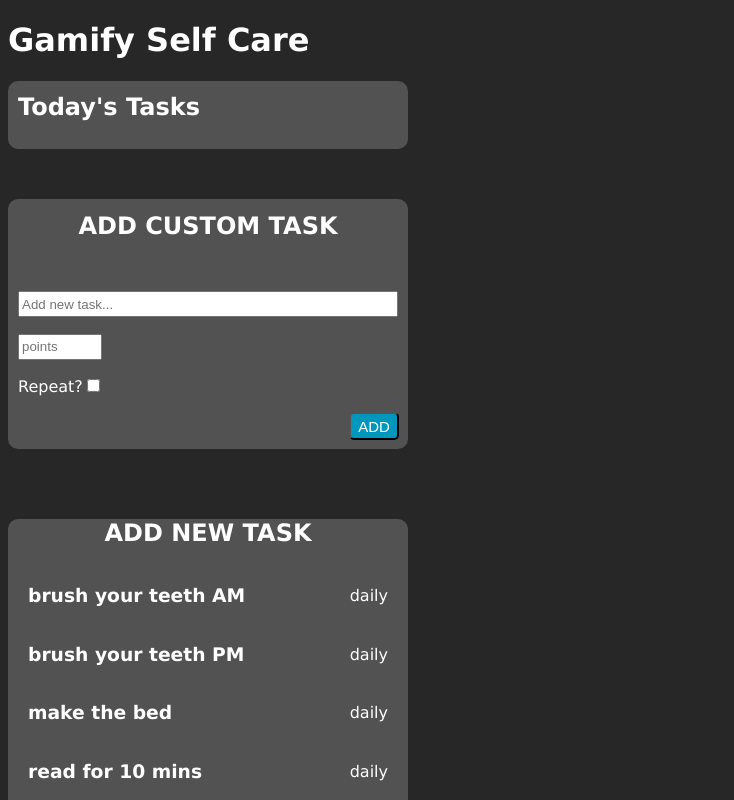
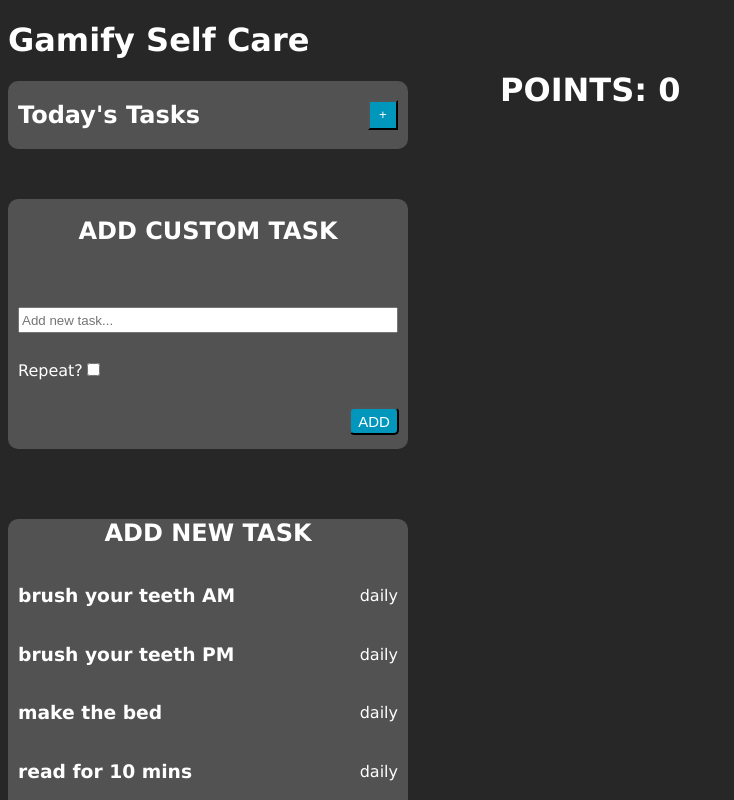
Before and after one commit to JoeHughes1/gamify-self-care, a React (Create React App) app: page / in a window 1280 px wide. Shown: the top 800 px of the page, without its empty margins (0-734 px from the left). Built offline with nearby package versions, Linux system fonts and the light colour scheme.

Commit message:
added points counter. added plus button in todays task list

```diff
--- a/src/App.js
+++ b/src/App.js
@@ -3,23 +3,38 @@ import React from "react";
 import CustomAddTask from "./CustomAddTask";
 import TaskList from "./TaskList";
 import AddNewTask from "./AddNewTask";
+import PointsCounter from "./PointsCounter";
 
 export default function App() {
 	const [tasks, setTasks] = useState([]);
 	const [taskName, setTaskName] = useState("");
-	const [points, setPoints] = useState(null);
+	const [points, setPoints] = useState(0);
 	const [repeat, setRepeat] = useState(false);
 	const [frequency, setFrequency] = useState("daily");
+
+	function handleCompleteTask(id) {
+		setTasks(
+			tasks.map((task) => {
+				if (task.id === id) {
+					setPoints((prev) => prev + task.points);
+					return { ...task, complete: !task.complete };
+				}
+				return task;
+			})
+		);
+	}
 
 	//handles submit button for CustomAddTask
 	function handleSubmitCustom(e) {
 		e.preventDefault();
 
+		if (!taskName) return;
+
 		setTasks([
 			...tasks,
 			{
 				name: taskName,
-				points: points,
+				points: 10,
 				id: Date.now(),
 				complete: false,
 				repeat: repeat,
@@ -41,15 +56,16 @@ export default function App() {
 		<>
 			<h1>Gamify Self Care</h1>
 			<div className="task-list">
-				<TaskList tasks={tasks} />
+				<TaskList
+					tasks={tasks}
+					handleCompleteTask={handleCompleteTask}
+				/>
 			</div>
 			<div className="custom-add-task__container">
 				<CustomAddTask
 					onSubmit={handleSubmitCustom}
 					taskName={taskName}
 					setTaskName={setTaskName}
-					points={points}
-					setPoints={setPoints}
 					repeat={repeat}
 					setRepeat={setRepeat}
 					frequency={frequency}
@@ -59,6 +75,7 @@ export default function App() {
 			<div>
 				<AddNewTask handleAddNewTask={handleAddNewTask} />
 			</div>
+			<PointsCounter points={points} />
 		</>
 	);
 }
--- a/src/CustomAddTask.js
+++ b/src/CustomAddTask.js
@@ -4,8 +4,6 @@ export default function CustomAddTask({
 	onSubmit,
 	taskName,
 	setTaskName,
-	points,
-	setPoints,
 	repeat,
 	setRepeat,
 	frequency,
@@ -20,13 +18,6 @@ export default function CustomAddTask({
 				className="custom-task-form__name"
 				value={taskName}
 				onChange={(e) => setTaskName(e.target.value)}
-			></input>
-			<input
-				type="number"
-				placeholder="points"
-				className="custom-task-form__pts"
-				value={points}
-				onChange={(e) => setPoints(e.target.value)}
 			></input>
 
 			<span>
--- /dev/null
+++ b/src/PointsCounter.js
@@ -0,0 +1,3 @@
+export default function PointsCounter({ points }) {
+	return <h1 className="points-counter">POINTS: {points}</h1>;
+}
--- a/src/Task.js
+++ b/src/Task.js
@@ -1,8 +1,6 @@
 import React, { useState } from "react";
 
-export default function Task({ task }) {
-	const [complete, setComplete] = useState(false);
-
+export default function Task({ task, handleCompleteTask }) {
 	return (
 		<ul
 			key={task.id}
@@ -22,8 +20,8 @@ export default function Task({ task }) {
 			<input
 				type="checkbox"
 				className="task-list__task-checkbox"
-				checked={complete}
-				onChange={() => setComplete(!complete)}
+				checked={task.complete}
+				onChange={() => handleCompleteTask(task.id)}
 			></input>
 		</ul>
 	);
--- a/src/TaskList.js
+++ b/src/TaskList.js
@@ -1,17 +1,20 @@
 import React from "react";
 import Task from "./Task";
 
-export default function TaskList({ tasks }) {
+export default function TaskList({ tasks, handleCompleteTask }) {
 	const taskList = tasks.map((task) => (
 		<li key={task.id}>
-			<Task task={task} />
+			<Task task={task} handleCompleteTask={handleCompleteTask} />
 		</li>
 	));
 
 	return (
-		<div>
-			<h2>Today's Tasks</h2>
+		<>
+			<div className="task-list__header">
+				<h2>Today's Tasks</h2>
+				<button className="task-list__add-button">+</button>
+			</div>
 			{taskList}
-		</div>
+		</>
 	);
 }
--- a/src/index.css
+++ b/src/index.css
@@ -1,3 +1,7 @@
+:root {
+	--dark-blue: rgb(1, 150, 187);
+}
+
 body {
 	font-family: "Lucida Sans", "Lucida Sans Regular", "Lucida Grande",
 		"Lucida Sans Unicode", Geneva, Verdana, sans-serif;
@@ -21,10 +25,22 @@ li {
 	background-color: rgba(168, 168, 168, 0.333);
 }
 
+.task-list__header {
+	display: flex;
+	justify-content: space-between;
+	align-items: center;
+	padding: 0px 10px;
+}
+
 .task-list h2 {
-	padding: 0px 10px;
 	position: relative;
-	top: -8px;
+}
+
+.task-list__add-button {
+	background-color: var(--dark-blue);
+	color: white;
+	width: 30px;
+	height: 30px;
 }
 
 .task-list__task {
@@ -113,7 +129,7 @@ li {
 .custom-task-form__submit {
 	height: 28px;
 	width: 50px;
-	background-color: rgb(1, 150, 187);
+	background-color: var(--dark-blue);
 	color: white;
 	font-size: 15px;
 	text-align: center;
@@ -127,7 +143,7 @@ li {
 
 .custom-task-form__submit:hover {
 	background-color: white;
-	color: rgb(1, 150, 187);
+	color: var(--dark-blue);
 	cursor: pointer;
 }
 
@@ -153,29 +169,42 @@ li {
 }
 
 .default-task {
-	width: 90%;
+	width: 95%;
 	display: flex;
 	flex-direction: row;
+	padding: 0px 10px;
 	align-items: center;
 	justify-content: space-between;
+	border-radius: 10px;
 }
 
 .default-task:hover {
-	background-color: rgba(96, 160, 181, 0.565);
+	background-color: var(--dark-blue);
 	cursor: pointer;
 }
 
 .add-custom-task-button {
 	width: 90%;
+	height: 40px;
 	display: flex;
 	flex-direction: row;
 	align-items: center;
 	justify-content: center;
 	background-color: rgb(1, 150, 187);
+	border-radius: 8px;
+	margin: 10px 0px;
 }
 
 .add-custom-task-button:hover {
 	cursor: pointer;
 	background-color: white;
-	color: rgb(1, 150, 187);
+	color: var(--dark-blue);
 }
+
+/* POINTS COUNTER */
+
+.points-counter {
+	position: absolute;
+	top: 50px;
+	left: 500px;
+}
```
